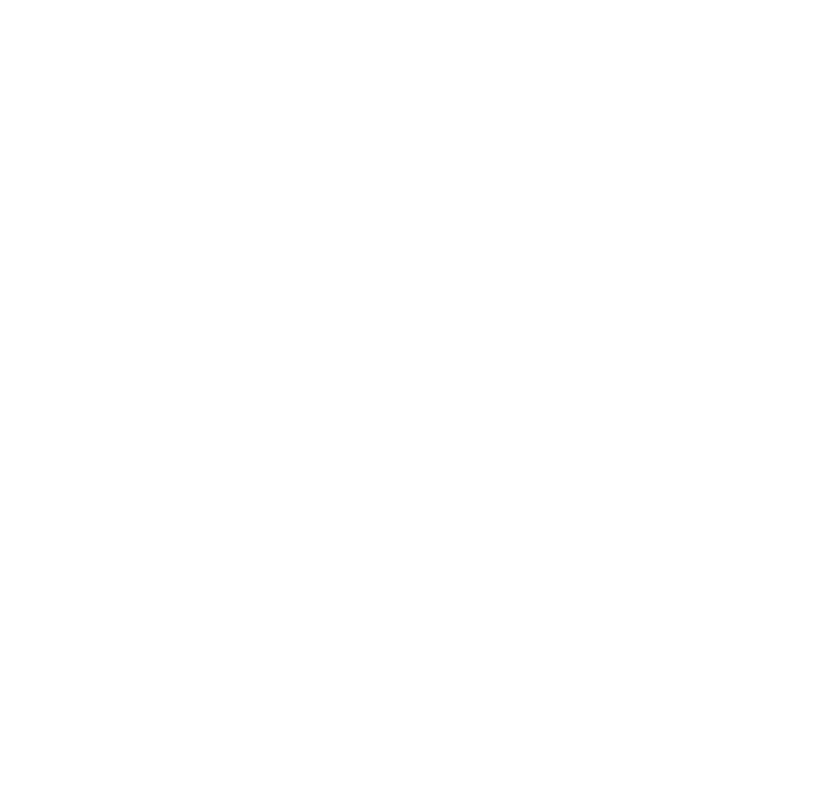
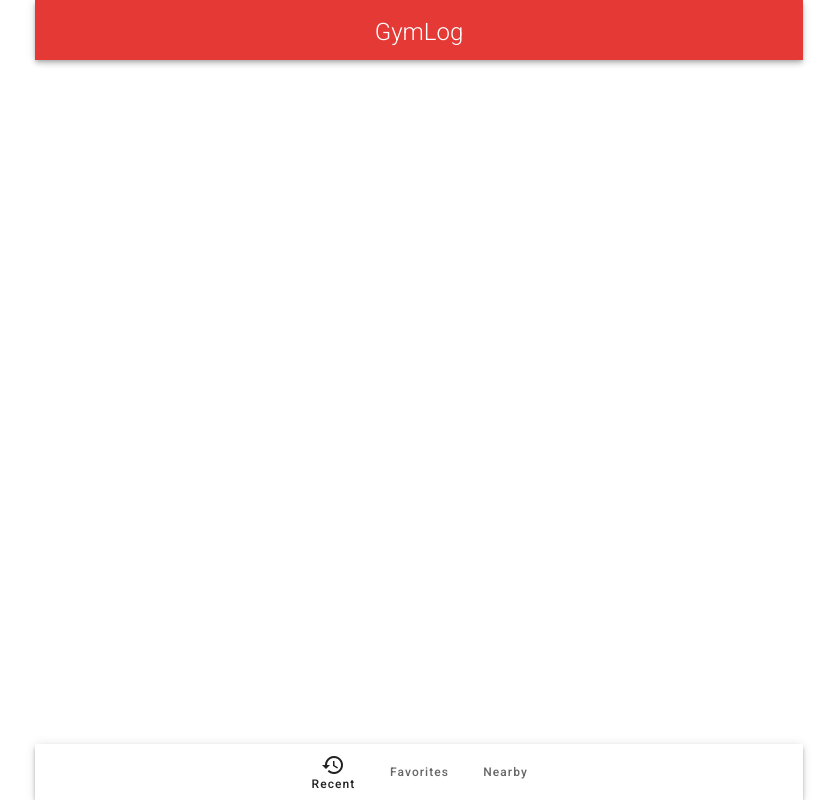
Before and after one commit to nighostchris/gymlog, a Vue app in the folder client/: page /dashboard in a window 1280 px wide. Shown: the whole page, without its empty margins (221-1058 px from the left). Built offline with nearby package versions, Linux system fonts and the light colour scheme.

Commit message:
Writing prototype for header bar and bottom navigation. Accessible through /dashboard

```diff
--- a/client/src/App.vue
+++ b/client/src/App.vue
@@ -7,7 +7,6 @@
 </template>
 
 <script>
-
 export default {
   name: 'App',
   data: () => ({
--- /dev/null
+++ b/client/src/components/HeaderBar.vue
@@ -0,0 +1,25 @@
+<template>
+  <v-toolbar max-height="60px" color="red darken-1">
+    <v-toolbar-title class="font-weight-light headline white--text">
+      GymLog
+    </v-toolbar-title>
+  </v-toolbar>
+</template>
+
+<script>
+export default {
+  data() {
+
+  },
+};
+</script>
+
+<style>
+.v-sheet {
+  border-radius: 0px;
+}
+
+.v-toolbar__content {
+  justify-content: center;
+}
+</style>
--- a/client/src/index.html
+++ b/client/src/index.html
@@ -3,11 +3,10 @@
   <head>
     <meta charset="utf-8">
     <meta http-equiv="X-UA-Compatible" content="IE=edge">
-    <meta name="viewport" content="width=device-width,initial-scale=1.0">
+    <meta name="viewport" content="width=device-width, initial-scale=1.0">
     <!-- <link rel="icon" href="<%= BASE_URL %>favicon.ico"> -->
     <title>client</title>
     <link rel="stylesheet" href="https://fonts.googleapis.com/css?family=Roboto:100,300,400,500,700,900|Material+Icons">
-    <!-- <link rel="stylesheet" href="https://cdn.jsdelivr.net/npm/@mdi/font@latest/css/materialdesignicons.min.css"> -->
   </head>
   <body>
     <noscript>
--- a/client/src/router.js
+++ b/client/src/router.js
@@ -3,6 +3,7 @@
 import Home from './views/Home.vue';
 import RegisterBox from './components/RegisterBox.vue';
 import Record from './components/Record.vue';
+import Dashboard from './views/Dashboard.vue';
 
 Vue.use(Router);
 
@@ -26,6 +27,11 @@
       component: Record,
     },
     {
+      path: '/dashboard',
+      name: 'dashboard',
+      component: Dashboard,
+    },
+    {
       path: '/about',
       name: 'about',
       // route level code-splitting
--- /dev/null
+++ b/client/src/views/Dashboard.vue
@@ -0,0 +1,54 @@
+<template>
+  <v-container fluid fill-height pa-0>
+    <v-layout column>
+      <header-bar />
+      <v-layout justify-center>
+        <v-bottom-navigation
+          v-model="bottomController"
+          max-width="60%"
+          absolute
+        >
+          <v-btn value="recent">
+            <span>Recent</span>
+            <v-icon>mdi-history</v-icon>
+          </v-btn>
+
+          <v-btn value="favorites">
+            <span>Favorites</span>
+            <v-icon>mdi-favorite</v-icon>
+          </v-btn>
+
+          <v-btn value="nearby">
+            <span>Nearby</span>
+            <v-icon>mdi-place</v-icon>
+          </v-btn>
+        </v-bottom-navigation>
+      </v-layout>
+    </v-layout>
+  </v-container>
+</template>
+
+<script>
+import HeaderBar from '../components/HeaderBar.vue';
+
+export default {
+  components: {
+    'header-bar': HeaderBar,
+  },
+  data() {
+    return {
+      bottomController: 'recent',
+    };
+  },
+};
+</script>
+
+<style>
+.container--fluid {
+  max-width: 60%;
+}
+
+.v-bottom-navigation--absolute {
+  left: auto !important;
+}
+</style>
```
